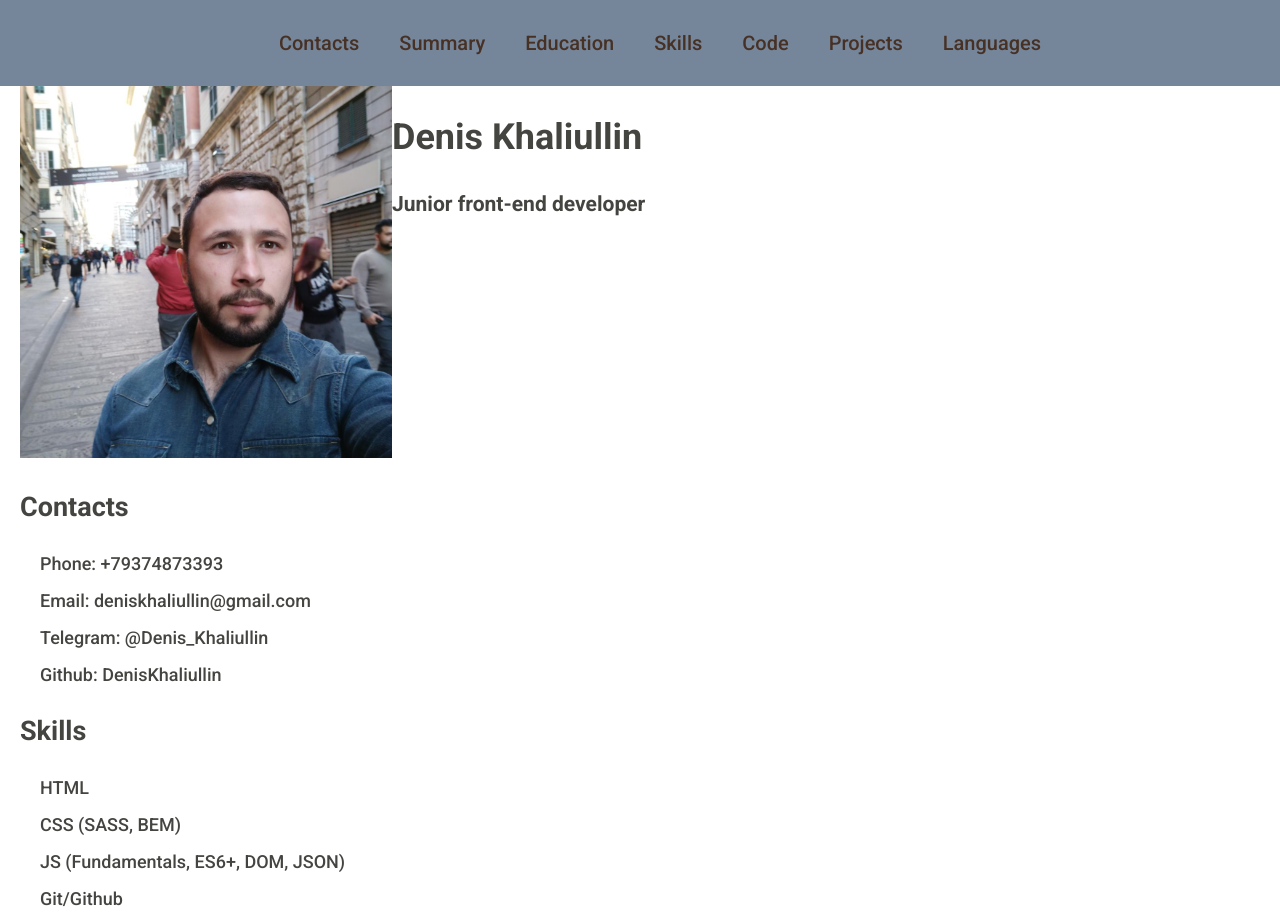
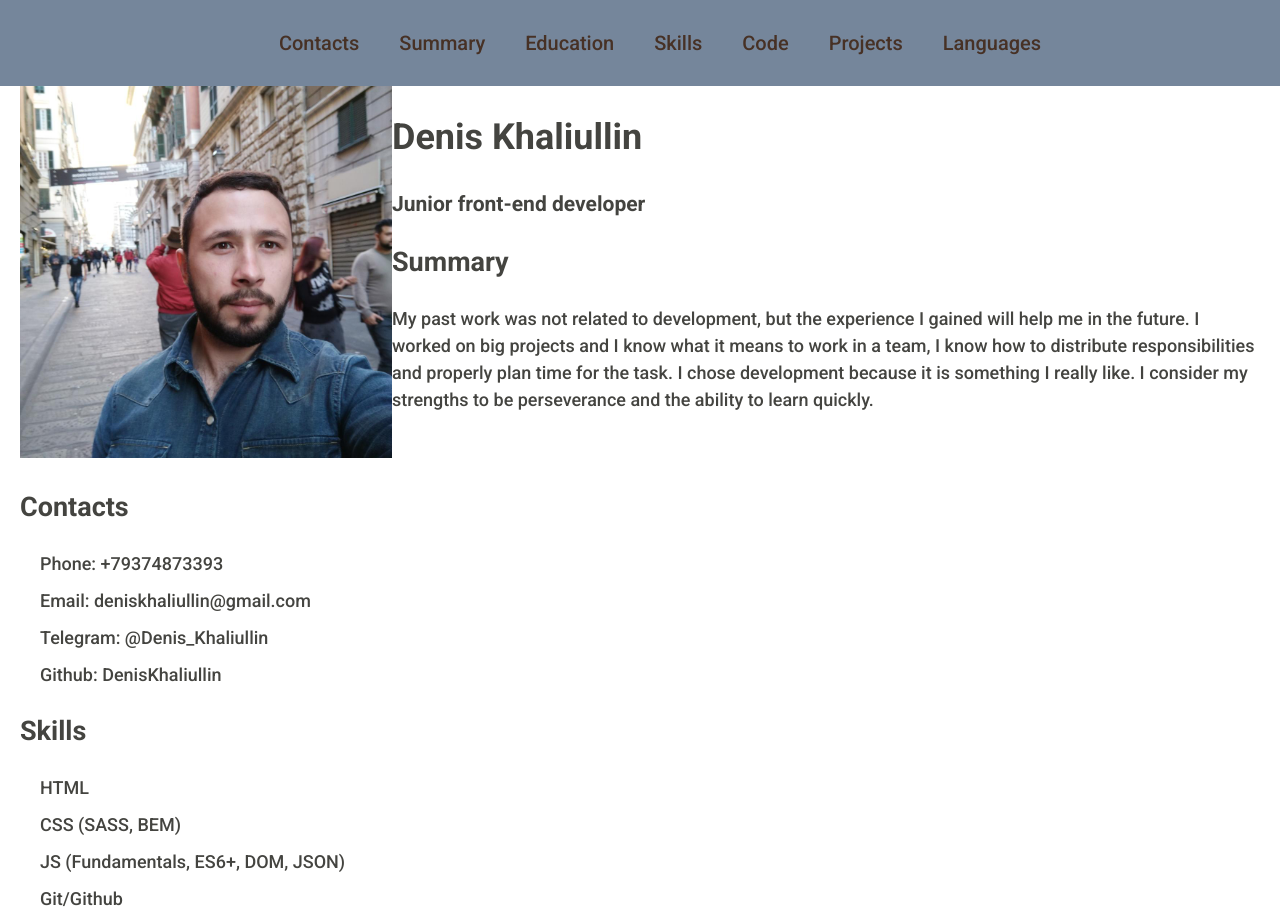
Before and after one commit to DenisKhaliullin/rsschool-cv, a plain HTML site: page index.html in a window 1280 px wide. Drawn offline with Linux system fonts and the light colour scheme.

Commit message:
feat: add section summary

```diff
--- a/index.html
+++ b/index.html
@@ -53,6 +53,10 @@
                     <h1 class="section__title section__profile-title">Denis Khaliullin</h1>
                     <h3 class="section__subtitle">Junior front-end developer</h3>
                 </div>
+                <section class="summary">
+                    <h2 class="section__title">Summary</h2>
+                    <p>My past work was not related to development, but the experience I gained will help me in the future. I worked on big projects and I know what it means to work in a team, I know how to distribute responsibilities and properly plan time for the task. I chose development because it is something I really like. I consider my strengths to be perseverance and the ability to learn quickly.</p>
+                </section>
             </div>
         </div>
     </main>
```
